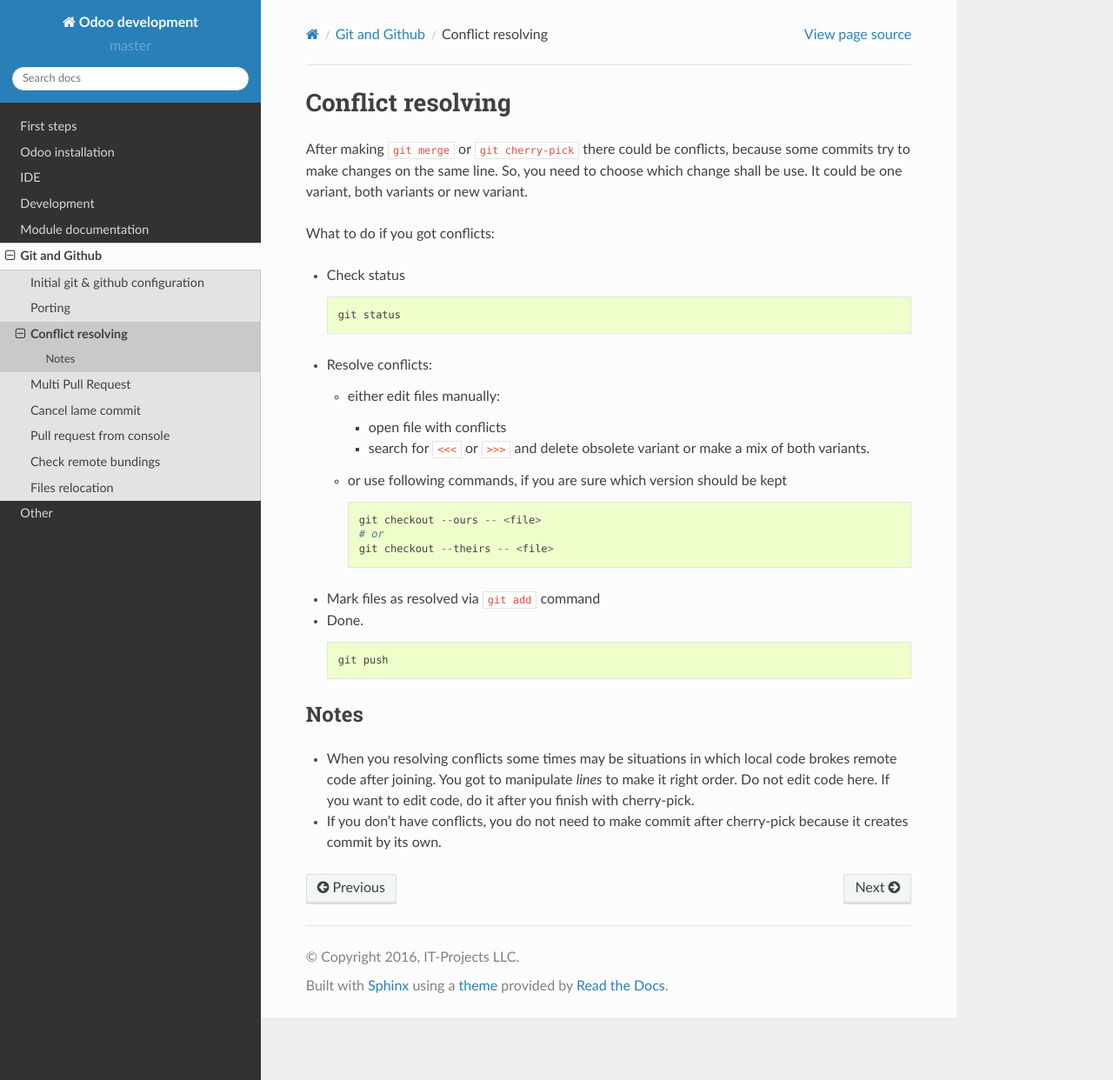
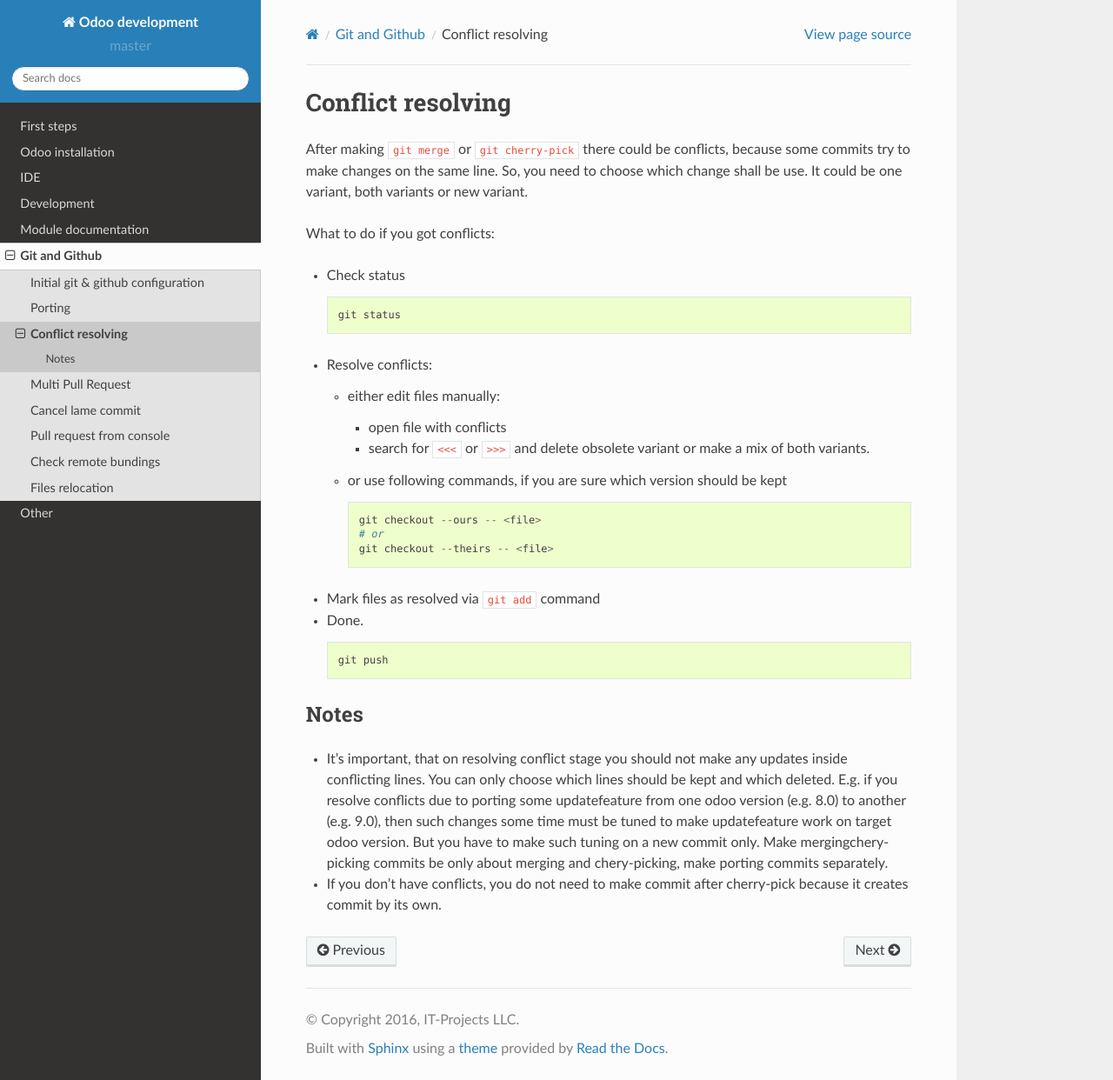
Before and after one commit to itpp-labs/odoo-development, a Sphinx documentation site: the page built from docs/git/conflicts.rst, in a window 1280 px wide and 1242 px high. Shown: the whole window at 87% size. Built offline with Sphinx 7.4.7 and the Read the Docs theme 2.0.0, drawn with Linux system fonts in a browser that asks for light colours.

Commit message:
rectification

```diff
--- a/docs/dev/xml/qweb.rst
+++ b/docs/dev/xml/qweb.rst
@@ -29,8 +29,8 @@ Code::
 		<p>foobar is true</p>
 	</label>
 
-Use variable that render transmits
-^^^^^^^^^^^^^^^^^^^^^^^^^^^^^^^^^^
+Get variable transmitted by render() in XML template
+^^^^^^^^^^^^^^^^^^^^^^^^^^^^^^^^^^^^^^^^^^^^^^^^^^^^
 Code::
 
 	t-att-value="my_var"
--- a/docs/git/conflicts.rst
+++ b/docs/git/conflicts.rst
@@ -30,5 +30,5 @@ What to do if you got conflicts:
 Notes
 ~~~~~
 
-* When you resolving conflicts some times may be situations in which local code brokes remote code after joining. You got to manipulate *lines* to make it right order. Do not edit code here. If you want to edit code, do it after you finish with cherry-pick.
+* It's important, that on resolving conflict stage you should not make any updates inside conflicting lines. You can only choose which lines should be kept and which deleted. E.g. if you resolve conflicts due to porting some update\feature from one odoo version (e.g. 8.0) to another (e.g. 9.0), then such changes some time must be tuned to make update\feature work on target odoo version. But you have to make such tuning on a new commit only. Make merging\chery-picking commits be only about merging and chery-picking, make porting commits separately.
 * If you don't have conflicts, you do not need to make commit after cherry-pick because it creates commit by its own.
```
Also changed, not shown: docs/dev/xml/xpath.rst (+5 -3 lines).
